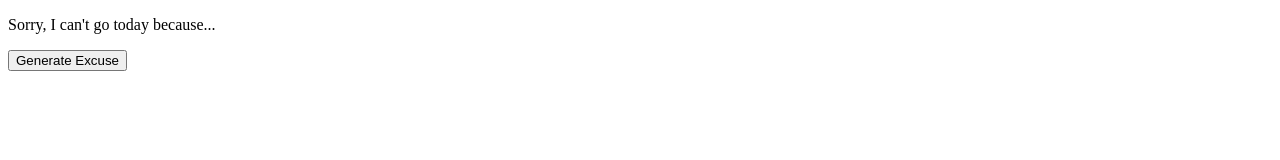
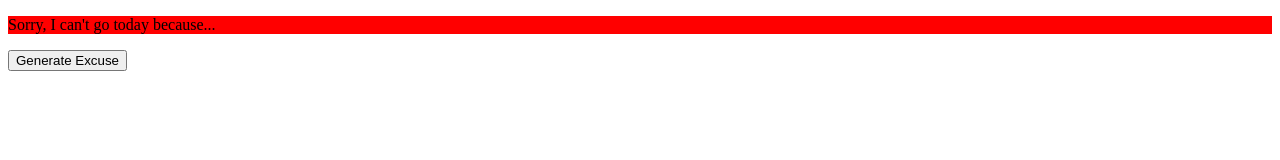
Before and after one commit to mariana-cx/excuseGenerator, a plain HTML site: page index.html in a window 1280 px wide. Drawn offline with Linux system fonts and the light colour scheme.

Commit message:
loanding

```diff
--- a/styles.css
+++ b/styles.css
@@ -1,3 +1,3 @@
-#excuse{
-    background: 1px solid red;
+p {
+    background: red;
 }
```
